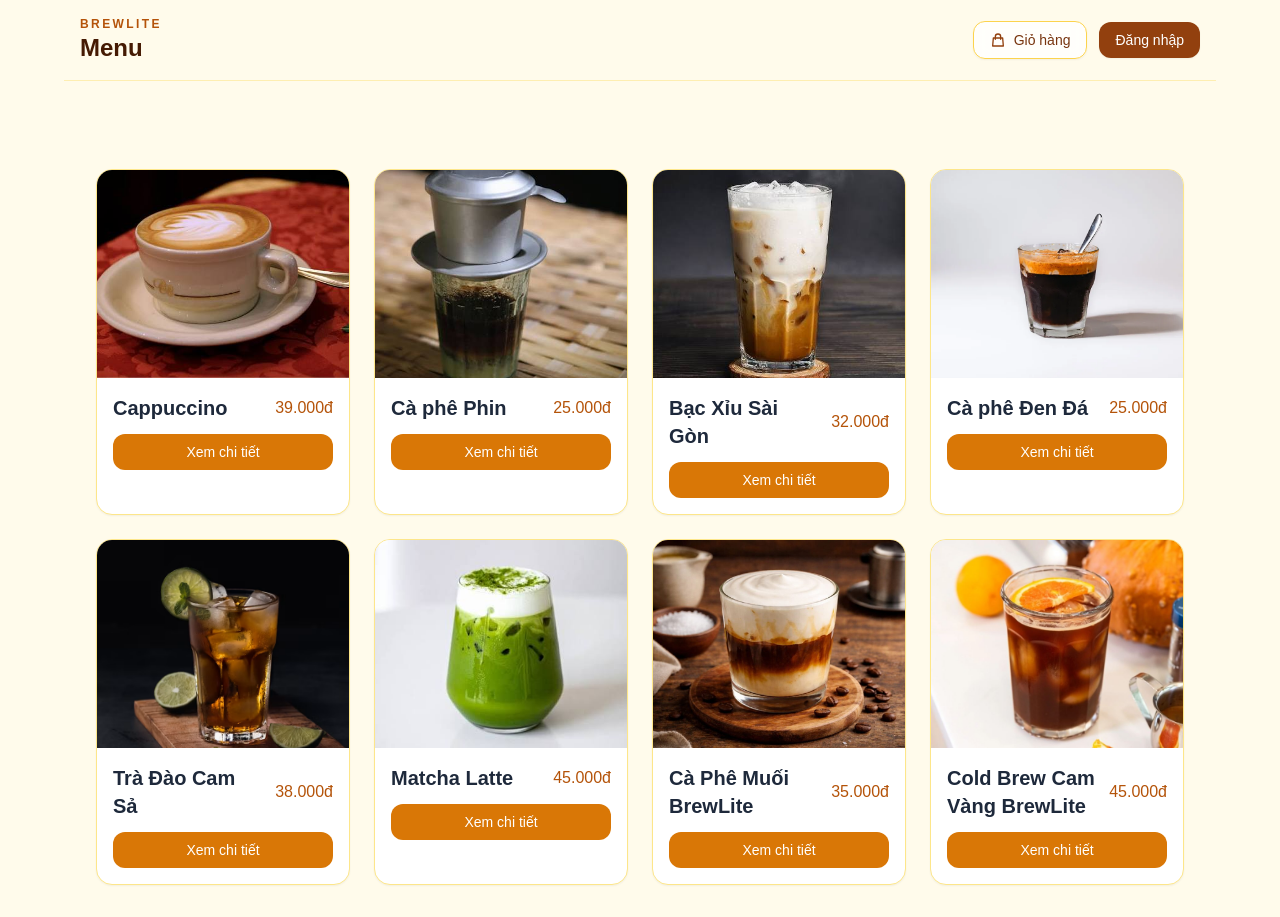
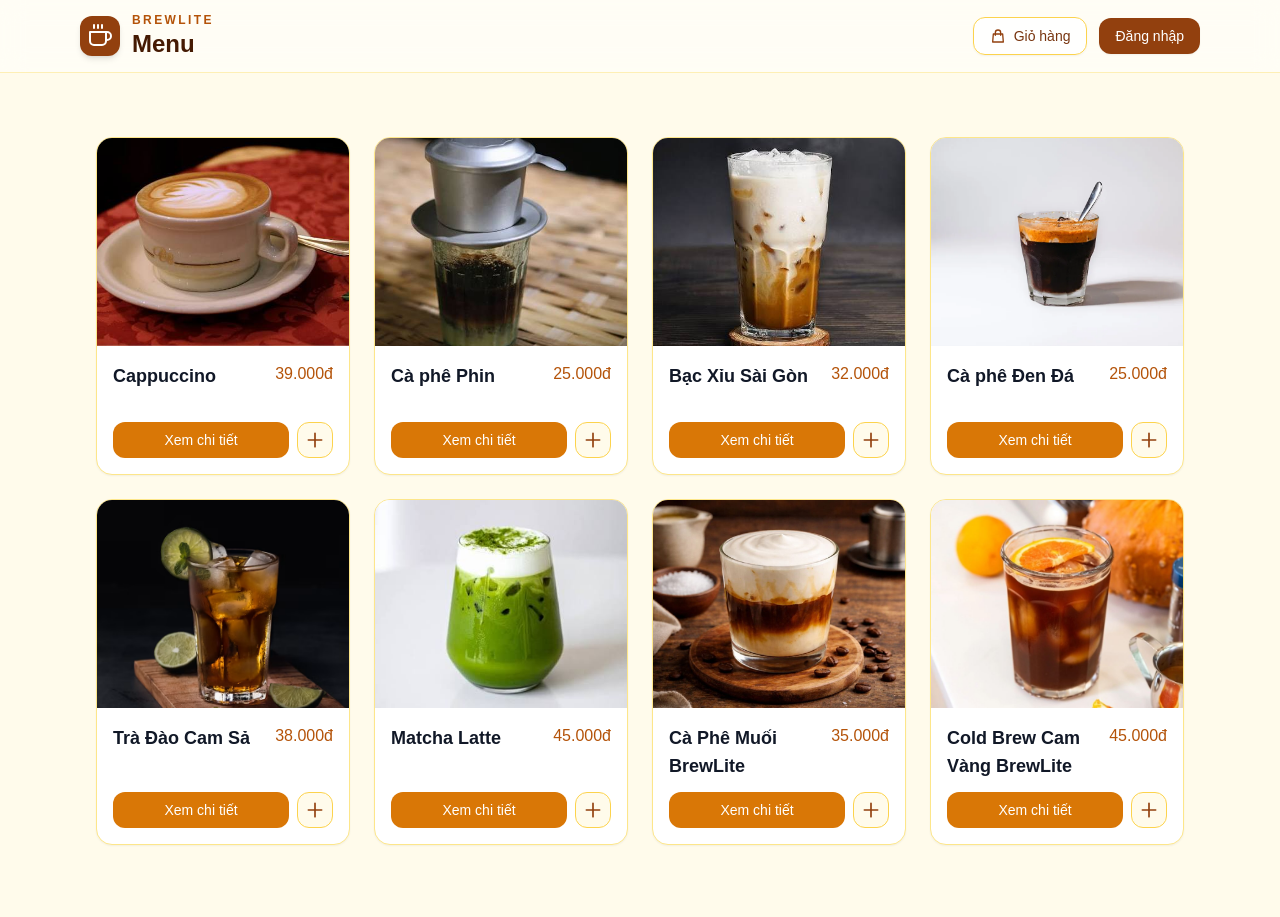
Before and after one commit to ncd426/BrewLite, a Next.js app in the folder apps/web/: page / in a window 1280 px wide. After the commit the page ends 877 px from the top, so only its background shows below. Built offline with nearby package versions, Linux system fonts and the light colour scheme; no server answers.

Commit message:
feat(ui): improve product card layout and add quick-add button
- Align product cards and keep bottom action buttons on the same row.
- Add a quick-add button to add items directly to the cart.
- Reduce extra spacing and padding in the header.

```diff
--- a/apps/web/components/Header.tsx
+++ b/apps/web/components/Header.tsx
@@ -16,7 +16,9 @@ export function Header() {
   const [userEmail, setUserEmail] = useState<string | null>(null);
   const [accountMenuOpen, setAccountMenuOpen] = useState(false);
   const accountMenuRef = useRef<HTMLDivElement>(null);
-  const totalItems = useCartStore((state) => state.getTotalItems());
+  const totalItems = useCartStore((state) =>
+    state.items.reduce((total, item) => total + item.quantity, 0),
+  );
 
   useEffect(() => {
     setMounted(true);
@@ -68,12 +70,31 @@ export function Header() {
   }, [accountMenuOpen]);
 
   return (
-    <header className="mx-auto flex max-w-6xl items-center justify-between border-b border-amber-200/60 px-4 py-4 mb-6">
-      <Link href="/" className="group block">
+    <header className="border-b border-amber-200/60 bg-white/50 backdrop-blur-md">
+      <div className="mx-auto flex max-w-6xl items-center justify-between px-4 py-3">
+        <Link href="/" className="group flex items-center gap-3">
+          <div className="flex h-10 w-10 shrink-0 items-center justify-center rounded-xl bg-amber-800 text-white shadow-md transition group-hover:bg-amber-900 group-hover:scale-105">
+            <svg
+              xmlns="http://www.w3.org/2000/svg"
+              className="h-6 w-6"
+              fill="none"
+              viewBox="0 0 24 24"
+              stroke="currentColor"
+              strokeWidth={2}
+            >
+              <path
+                strokeLinecap="round"
+                strokeLinejoin="round"
+                d="M18 8h1a4 4 0 010 8h-1M2 8h16v9a4 4 0 01-4 4H6a4 4 0 01-4-4V8zM6 1v3M10 1v3M14 1v3"
+              />
+            </svg>
+          </div>
+          <div>
             <p className="text-xs font-semibold uppercase tracking-[0.2em] text-amber-700">BrewLite</p>
             <h1 className="text-2xl font-bold text-amber-950 transition group-hover:text-amber-800">
               Menu
             </h1>
+          </div>
         </Link>
 
         <nav className="flex items-center gap-3">
@@ -164,6 +185,7 @@ export function Header() {
             </Link>
           )}
         </nav>
+      </div>
     </header>
   );
 }
--- a/apps/web/components/ProductCard.tsx
+++ b/apps/web/components/ProductCard.tsx
@@ -1,21 +1,63 @@
+'use client';
+
 import Link from 'next/link';
 import type { Product } from '@/lib/api';
+import { useCartStore } from '@/lib/useCartStore';
 
 export function ProductCard({ product }: { product: Product }) {
+  const addToCart = useCartStore((state) => state.addToCart);
+
+  const handleQuickAdd = () => {
+    addToCart({
+      id: product.id,
+      name: product.name,
+      price: product.price,
+      imageUrl: product.imageUrl,
+      size: 'S',
+      toppings: [],
+    });
+  };
+
   return (
-    <article className="overflow-hidden rounded-2xl border border-amber-200 bg-white shadow-sm">
+    <article className="flex h-full flex-col overflow-hidden rounded-2xl border border-amber-200 bg-white shadow-sm transition duration-200 hover:-translate-y-1 hover:shadow-md">
       <img src={product.imageUrl} alt={product.name} className="h-52 w-full object-cover" />
-      <div className="space-y-3 p-4">
-        <div className="flex items-center justify-between gap-3">
-          <h2 className="text-xl font-semibold">{product.name}</h2>
-          <span className="font-medium text-amber-700">{product.price.toLocaleString('vi-VN')}đ</span>
+
+      <div className="flex flex-1 flex-col p-4">
+        <div className="flex items-start justify-between gap-3">
+          <h2 className="min-h-[3rem] text-lg font-semibold text-gray-900 line-clamp-2">
+            {product.name}
+          </h2>
+          <span className="shrink-0 font-medium text-amber-700">
+            {product.price.toLocaleString('vi-VN')}đ
+          </span>
         </div>
-        <Link
-          href={`/products/${product.id}`}
-          className="block w-full rounded-xl bg-amber-600 px-4 py-2 text-center text-sm font-medium text-white transition hover:bg-amber-700"
-        >
-          Xem chi tiết
-        </Link>
+
+        <div className="mt-auto flex items-center gap-2 pt-3">
+          <Link
+            href={`/products/${product.id}`}
+            className="flex-1 rounded-xl bg-amber-600 px-3 py-2 text-center text-sm font-medium text-white transition hover:bg-amber-700"
+          >
+            Xem chi tiết
+          </Link>
+
+          <button
+            type="button"
+            title="Thêm nhanh vào giỏ"
+            onClick={handleQuickAdd}
+            className="flex h-9 w-9 shrink-0 items-center justify-center rounded-xl border border-amber-300 bg-amber-50 text-amber-800 transition hover:bg-amber-100 hover:text-amber-900 active:scale-95"
+          >
+            <svg
+              xmlns="http://www.w3.org/2000/svg"
+              className="h-5 w-5"
+              fill="none"
+              viewBox="0 0 24 24"
+              stroke="currentColor"
+              strokeWidth={2}
+            >
+              <path strokeLinecap="round" strokeLinejoin="round" d="M12 4v16m8-8H4" />
+            </svg>
+          </button>
+        </div>
       </div>
     </article>
   );
```
Lines whose indentation alone changed are shown as unchanged.
